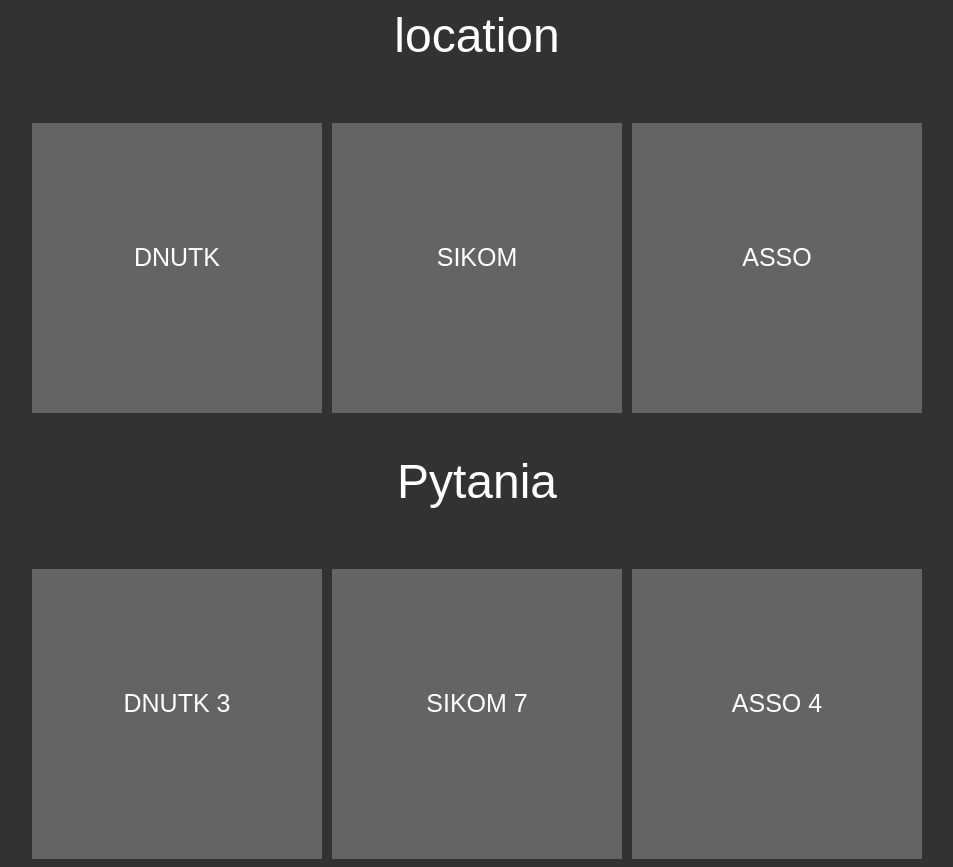
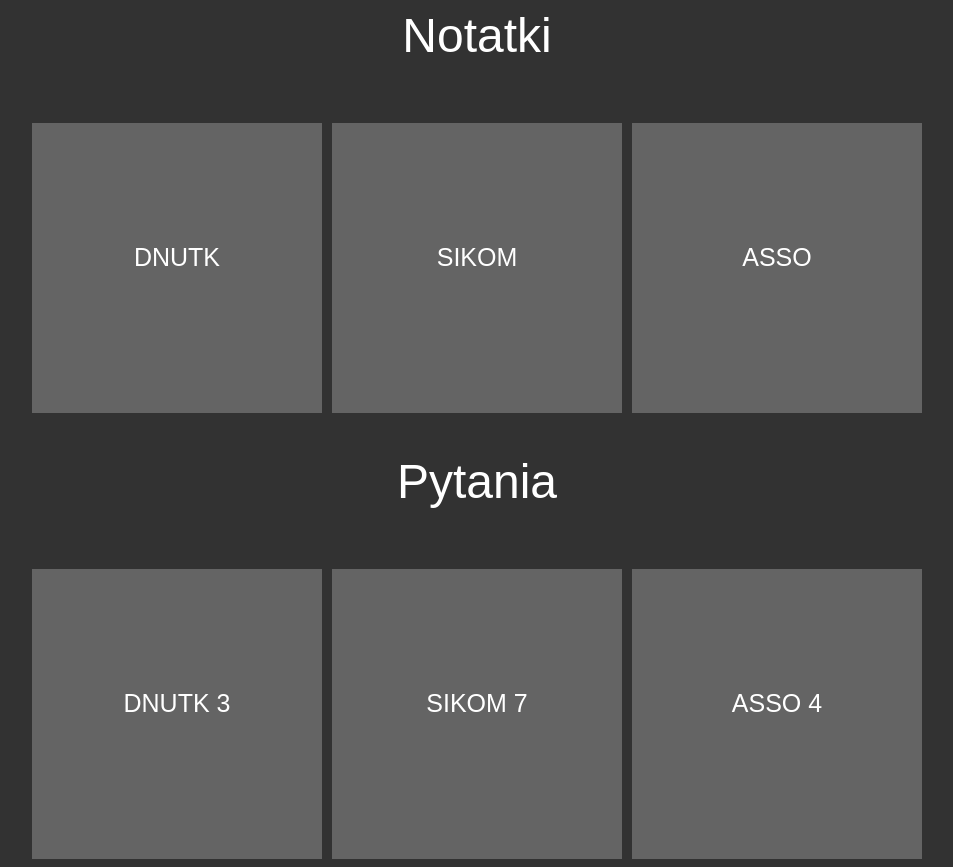
Before and after one commit to BPGracz/BPGracz.github.io, a plain HTML site: page index.html in a window 1280 px wide. Shown: the top 867 px of the page, without its empty margins (163-1116 px from the left). Drawn offline with Linux system fonts and the light colour scheme.

Commit message:
Update index.html

```diff
--- a/index.html
+++ b/index.html
@@ -64,7 +64,7 @@
 </style>
 </head>
 <body bgcolor="#323232">
-<font size="10" face="sans-serif" color= "white"><center>location<center></font>
+<font size="10" face="sans-serif" color= "white"><center>Notatki<center></font>
 <br>
 <div id="location">
 	<div class="przedmioty" onclick="location.href='Notatki/DNUTK.docx';">
```
